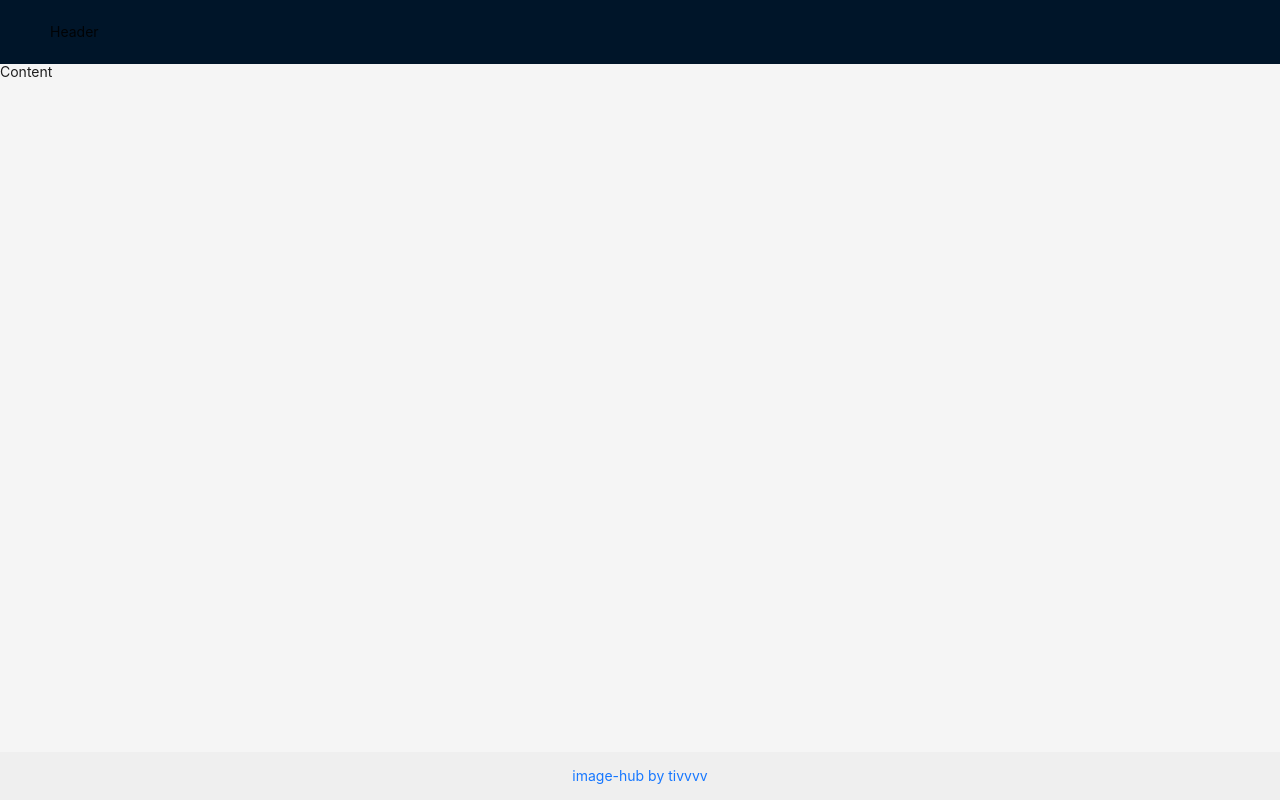
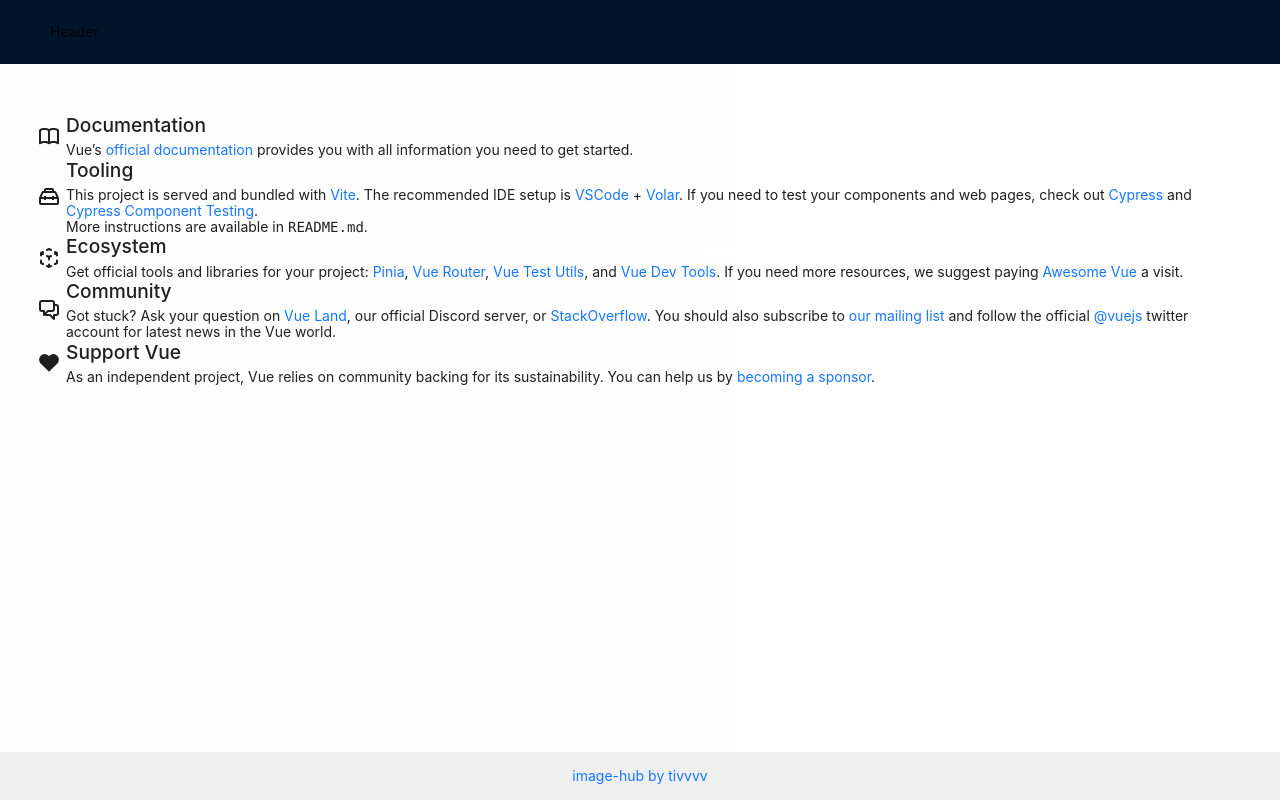
Before and after one commit to tivvvv/image-hub-frontend, a Vue app: page / in a window 1280 px wide. Built offline with nearby package versions, Linux system fonts and the light colour scheme.

Commit message:
feat: 内容栏路由.

```diff
--- a/src/layouts/BasicLayout.vue
+++ b/src/layouts/BasicLayout.vue
@@ -2,7 +2,9 @@
   <div id="basicLayout">
     <a-layout style="min-height: 100vh">
       <a-layout-header>Header</a-layout-header>
-      <a-layout-content>Content</a-layout-content>
+      <a-layout-content class="content">
+        <router-view />
+      </a-layout-content>
       <a-layout-footer class="footer">
         <a href="https://www.tivvvv.cn" target="_blank"> image-hub by tivvvv </a>
       </a-layout-footer>
@@ -11,6 +13,14 @@
 </template>
 
 <script setup lang="ts"></script>
+
+<style scoped>
+#basicLayout .content {
+  background: linear-gradient(to right, #fefefe, #ffffff);
+  padding: 50px;
+  margin-bottom: 28px;
+}
+</style>
 
 <style scoped>
 #basicLayout .footer {
```
